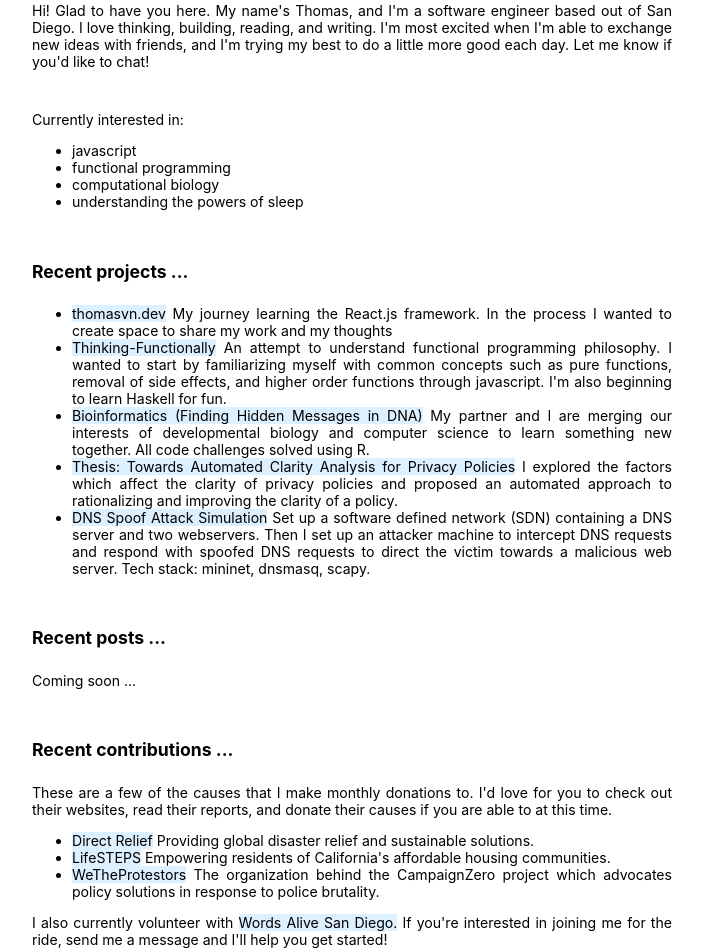
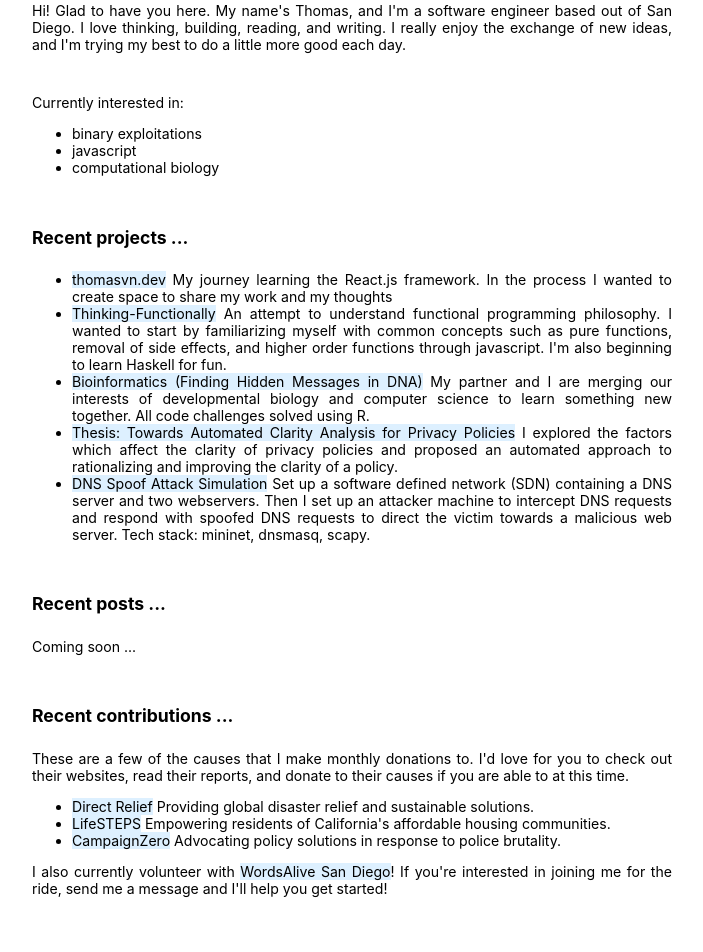
Before and after one commit to thomasvn/thomasvn.dev, a React (Create React App) app: page / in a window 1280 px wide. Shown: the part 440-1392 px from the top of the page, without its empty margins (288-991 px from the left). Built offline with nearby package versions, Linux system fonts and the light colour scheme.

Commit message:
Content update

```diff
--- a/src/components/AboutMe.js
+++ b/src/components/AboutMe.js
@@ -13,15 +13,14 @@ class AboutMe extends React.Component {
           <img src={portrait} className="portrait" alt="Thomas's Portrait"></img>
         </div>
         <div className="intro">
-          <p>Hi! Glad to have you here. My name's Thomas, and I'm a software engineer based out of San Diego. I love thinking, building, reading, and writing. I'm most excited when I'm able to exchange new ideas with friends, and I'm trying my best to do a little more good each day. Let me know if you'd like to chat!</p>
+          <p>Hi! Glad to have you here. My name's Thomas, and I'm a software engineer based out of San Diego. I love thinking, building, reading, and writing. I really enjoy the exchange of new ideas, and I'm trying my best to do a little more good each day.</p>
         </div>
         <div className="interests">
           <p>Currently interested in:</p>
           <ul>
+            <li>binary exploitations</li>
             <li>javascript</li>
-            <li>functional programming</li>
             <li>computational biology</li>
-            <li>understanding the powers of sleep</li>
           </ul>
         </div>
       </div>
--- a/src/components/ContributionHighlights.js
+++ b/src/components/ContributionHighlights.js
@@ -5,13 +5,13 @@ class ContributionHighlights extends React.Component {
     return (
       <div className="ContributionHighlights">
         <h4>Recent contributions ...</h4>
-        <p>These are a few of the causes that I make monthly donations to. I'd love for you to check out their websites, read their reports, and donate their causes if you are able to at this time. </p>
+        <p>These are a few of the causes that I make monthly donations to. I'd love for you to check out their websites, read their reports, and donate to their causes if you are able to at this time.</p>
         <ul>
           <li><mark>Direct Relief</mark> Providing global disaster relief and sustainable solutions.</li>
           <li><mark>LifeSTEPS</mark> Empowering residents of California's affordable housing communities. </li>
-          <li><mark>WeTheProtestors</mark> The organization behind the CampaignZero project which advocates policy solutions in response to police brutality.</li>
+          <li><mark>CampaignZero</mark> Advocating policy solutions in response to police brutality.</li>
         </ul>
-        <p>I also currently volunteer with <mark>Words Alive San Diego.</mark> If you're interested in joining me for the ride, send me a message and I'll help you get started!</p>
+        <p>I also currently volunteer with <mark>WordsAlive San Diego</mark>! If you're interested in joining me for the ride, send me a message and I'll help you get started!</p>
       </div>
     );
   }
```
Also changed, not shown: public/index.html (+8 -0 lines).
